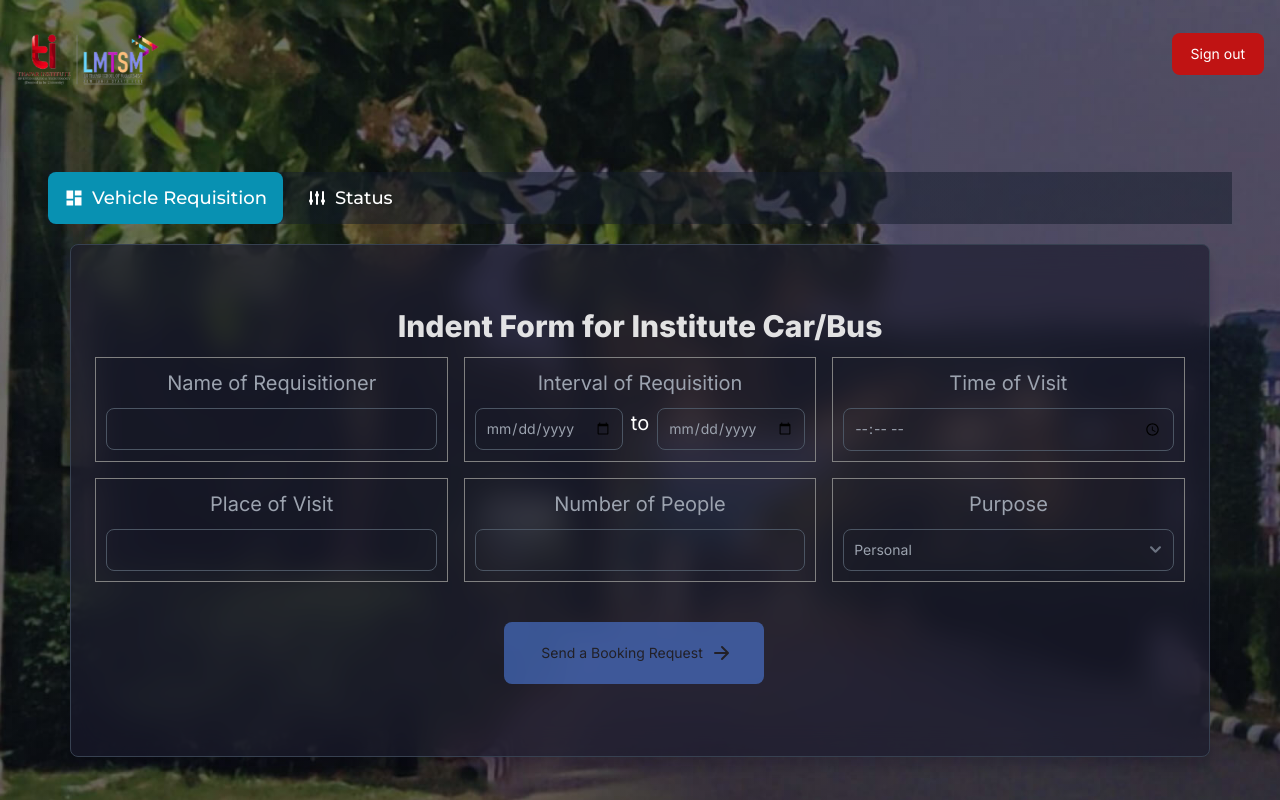
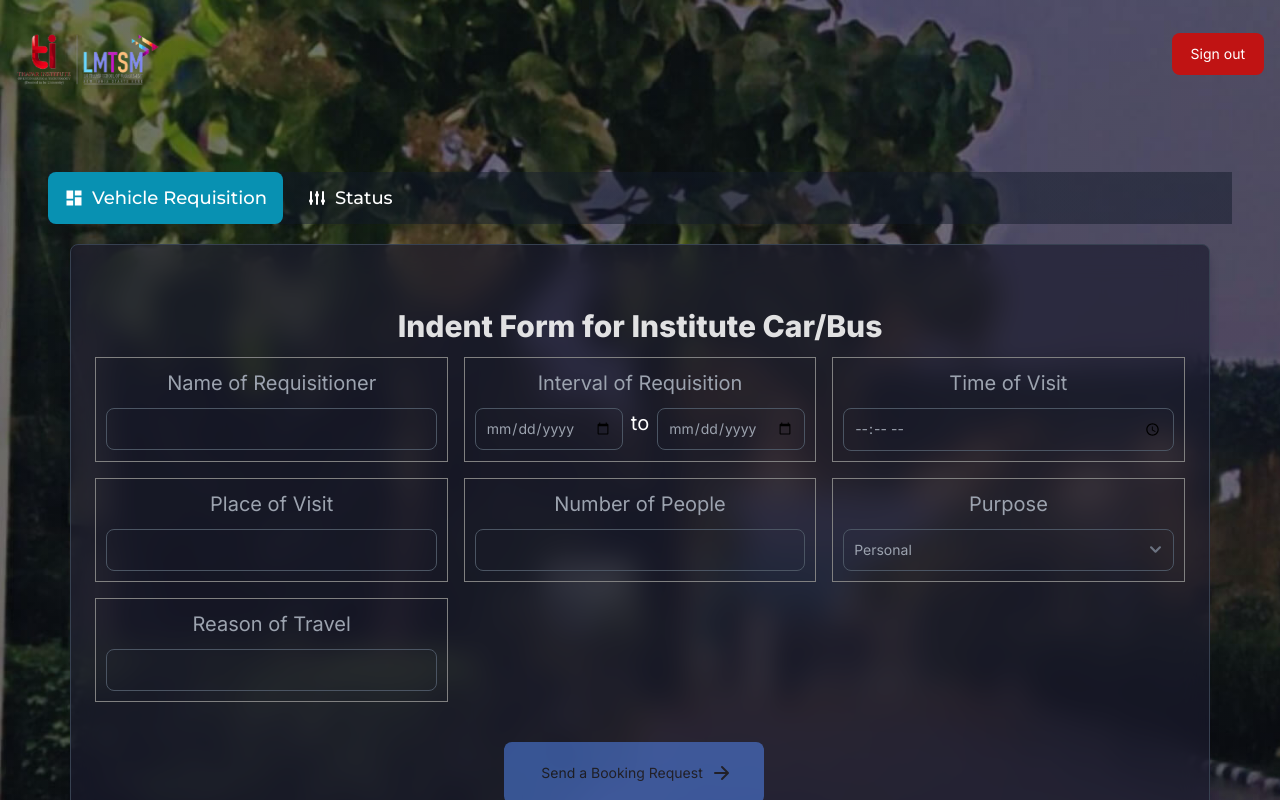
Before and after one commit to shouryade/LMTSM-Frontend, a React (Vite) app: page /dashboard in a window 1280 px wide. Shown: the top 800 px of the page. Built offline with nearby package versions, Linux system fonts and the light colour scheme; no server answers; sample sign-in values are in the browser's storage.

Commit message:
changes to reason
Signed-off-by: shouryade <shourya.de12@gmail.com>

```diff
--- a/src/components/Approvals.jsx
+++ b/src/components/Approvals.jsx
@@ -167,7 +167,7 @@ const Approvals = () => {
                         scope="col"
                         className="px-6 py-3 text-left text-xs font-medium text-gray-500 uppercase tracking-wider"
                       >
-                        Purpose
+                        Purpose and Reason
                       </th>
                       <th
                         scope="col"
@@ -222,7 +222,10 @@ const Approvals = () => {
                           {booking.particulars.place_of_visit}
                         </td>
                         <td className="px-6 py-4 whitespace-nowrap border">
-                          {booking.particulars.purpose}
+                          {booking.particulars.purpose} -{" "}
+                          {booking.particulars.chargeable_head}
+                          <br />
+                          {booking.particulars.reason}
                         </td>
                         <td className="px-6 py-4 whitespace-nowrap border">
                           {booking.particulars.num_people}
--- a/src/components/Requisition.jsx
+++ b/src/components/Requisition.jsx
@@ -19,7 +19,8 @@ function Requisition() {
     endDate: "",
     time: "",
     place_of_visit: "",
-    purpose: "personal",
+    purpose: "",
+    reason: "",
     num_people: "",
     chargeable_head: "",
   });
@@ -86,7 +87,8 @@ function Requisition() {
             endDate: "",
             time: "",
             place_of_visit: "",
-            purpose: "personal",
+            purpose: "",
+            reason: "",
             num_people: "",
             chargeable_head: "",
           });
@@ -261,6 +263,18 @@ function Requisition() {
                     <option value="official">Official</option>
                   </select>
                 </div>
+                <div className="grid-item">
+                  <label className="label">Reason of Travel</label>
+                  <input
+                    className="bg-transparent border border-[#4B5563] text-white-900 sm:text-sm rounded-lg focus:ring-primary-600 focus:border-primary-600 block w-full p-2.5 dark:bg-gray-700 dark:border-gray-600 dark:placeholder-gray-400 dark:text-white dark:focus:ring-blue-500 dark:focus:border-blue-500"
+                    type="text"
+                    name="reason"
+                    value={formValues.reason}
+                    onChange={handleChange}
+                    required={true}
+                    autoComplete="off"
+                  />
+                </div>
                 {formValues.purpose === "official" && (
                   <div className="grid-item">
                     <label className="label">Chargeable Head</label>
@@ -269,6 +283,7 @@ function Requisition() {
                       name="chargeable_head"
                       value={formValues.chargeable_head}
                       onChange={handleChange}
+                      required={true}
                     >
                       <option value="Travel Expenses">
                         Travel Expenses (Staff/Faculty)
```
